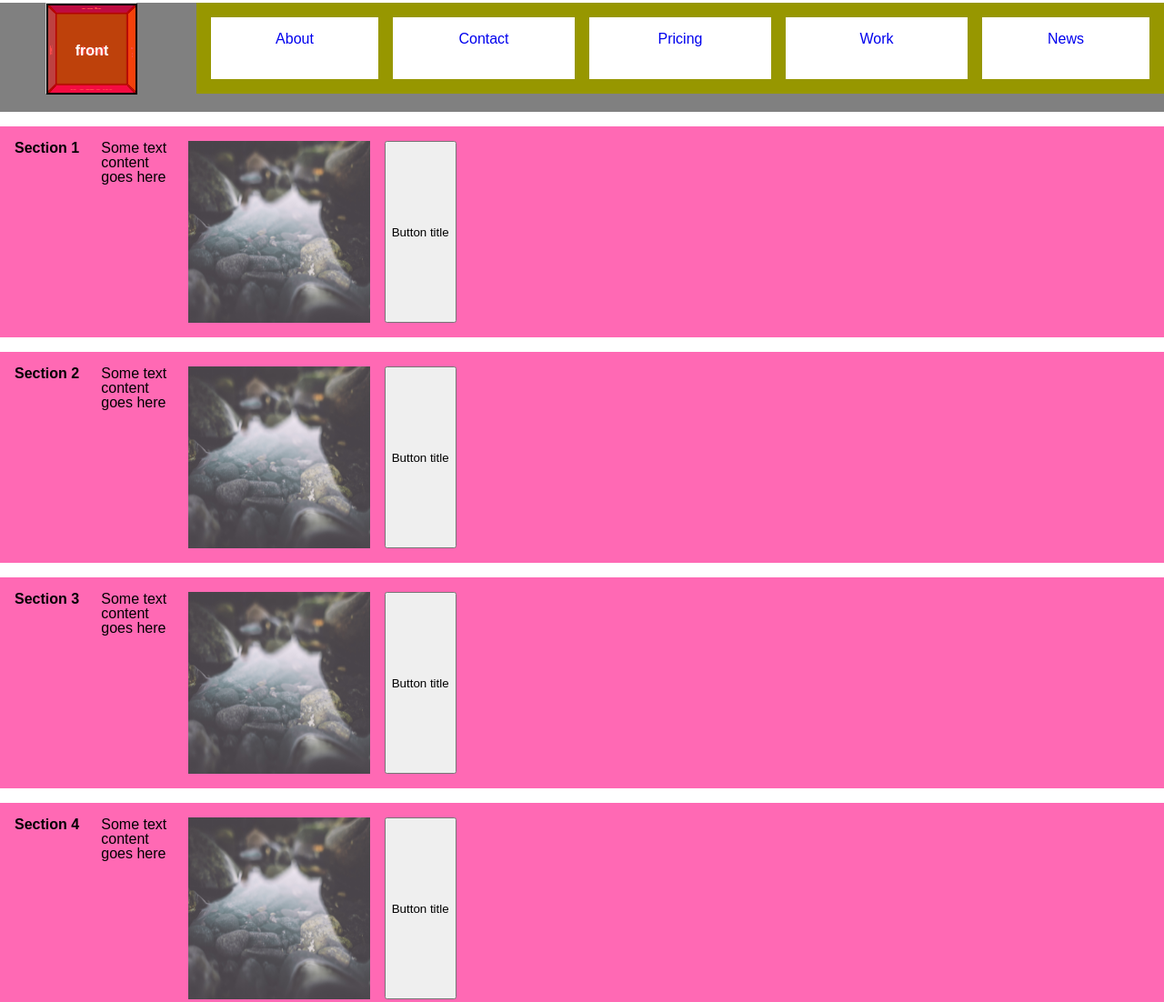
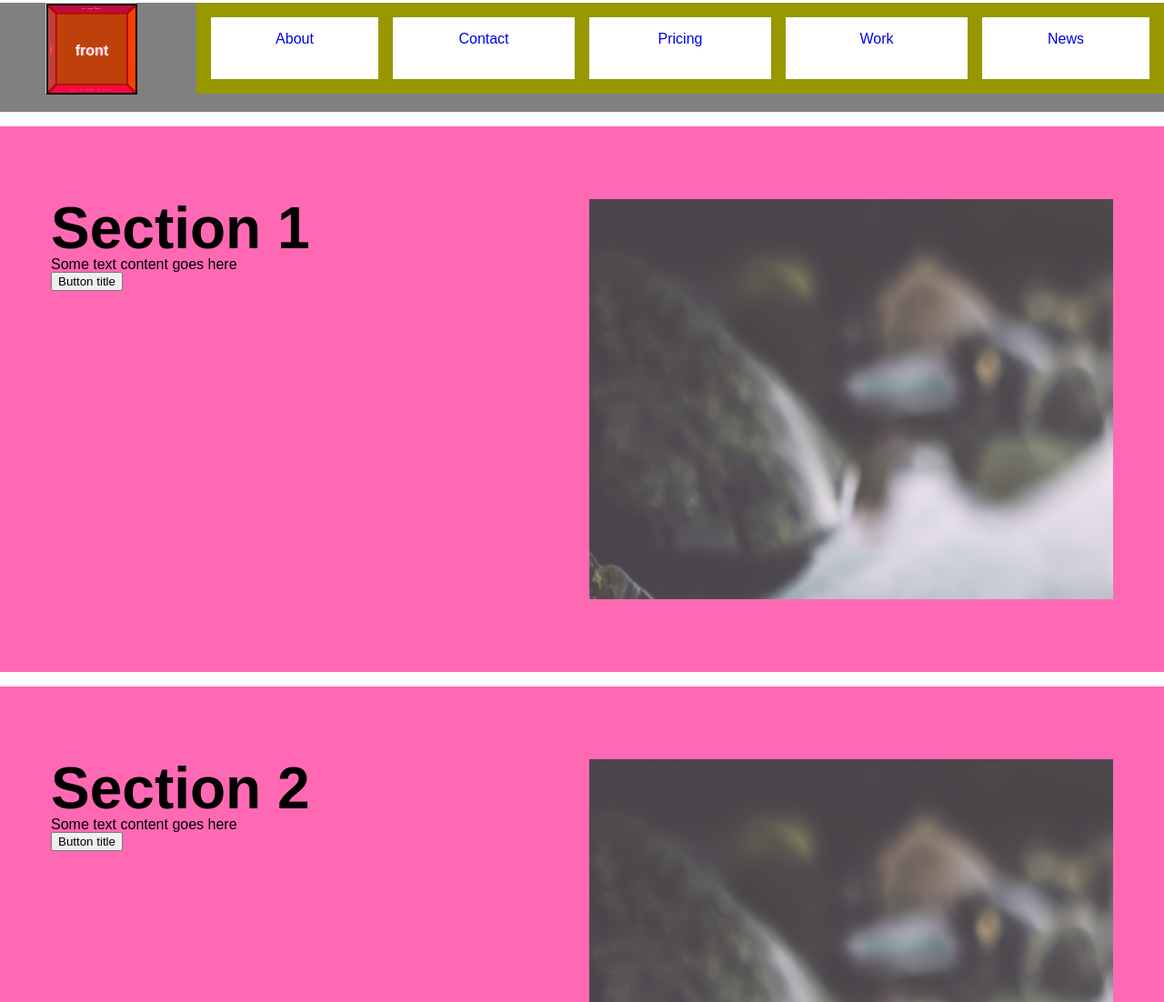
Before and after one commit to gotpop/gp-lit, a website built with Parcel: page src/html/index.njk in a window 1280 px wide. Shown: the part 693-1795 px from the top of the page at 91% size. Built offline with nearby package versions, Linux system fonts and the light colour scheme; files whose address does not match are found by name.

Commit message:
Sections

```diff
--- a/src/js/data/sections.js
+++ b/src/js/data/sections.js
@@ -7,8 +7,8 @@ const sections = [{
         image: {
             title: 'Image title',
             src: 'pebbles.jpg',
-            width: '200',
-            height: '200'
+            width: '1000',
+            height: '1000'
         },
         button: {
             title: 'Button title'
@@ -21,8 +21,8 @@ const sections = [{
         image: {
             title: 'Image title',
             src: './pebbles.jpg',
-            width: '200',
-            height: '200'
+            width: '1000',
+            height: '1000'
         },
         button: {
             title: 'Button title'
@@ -35,8 +35,8 @@ const sections = [{
         image: {
             title: 'Image title',
             src: './pebbles.jpg',
-            width: '200',
-            height: '200'
+            width: '1000',
+            height: '1000'
         },
         button: {
             title: 'Button title'
@@ -49,8 +49,8 @@ const sections = [{
         image: {
             title: 'Image title',
             src: './pebbles.jpg',
-            width: '200',
-            height: '200'
+            width: '1000',
+            height: '1000'
         },
         button: {
             title: 'Button title'
--- a/src/js/templates/section.js
+++ b/src/js/templates/section.js
@@ -6,10 +6,14 @@ const sectionItem = item =>
 html`
     <section class="section">
         <div class="section__inner">
-            <h3 class="section__title">${item.title}</h3>
-            <p class="section__text">${item.text}</p>
-            <img class="section__image" src="${item.image.src}" width="${item.image.width}" height="${item.image.height}" title="${item.image.title}" loading="lazy"/>
-            <button class="section__button">${item.button.title}</button>
+            <article class="section__content">
+                <h3 class="section__title">${item.title}</h3>
+                <p class="section__text">${item.text}</p>
+                <button class="section__button">${item.button.title}</button>
+            </article>
+            <figure class="section__figure">
+                <img class="section__image" src="${item.image.src}" width="${item.image.width}" height="${item.image.height}" title="${item.image.title}" loading="lazy"/>
+            </figure>
         </div>
     </section>
 `;
--- a/src/scss/_sections.scss
+++ b/src/scss/_sections.scss
@@ -1,8 +1,27 @@
 .section {
     background-color: hotpink;
-    padding: 1rem;
+    display: grid;
+    grid-template-columns: 1fr minmax(0,1200px) 1fr;
+    grid-template-rows: minmax(400px, 600px);
+    grid-template-areas: ". middle .";
+
+    &__title {
+        font-size: 4rem;
+    }
 
     &__inner {
+        padding: 5rem 1rem;
         @include grid(12, 1fr, true);
+        grid-area: middle;
+    }
+
+    &__content {
+        grid-column: span 6;
+    }
+
+    &__figure {
+        object-fit: cover;
+        grid-column: span 6;
+        overflow: hidden;
     }
 }
```
